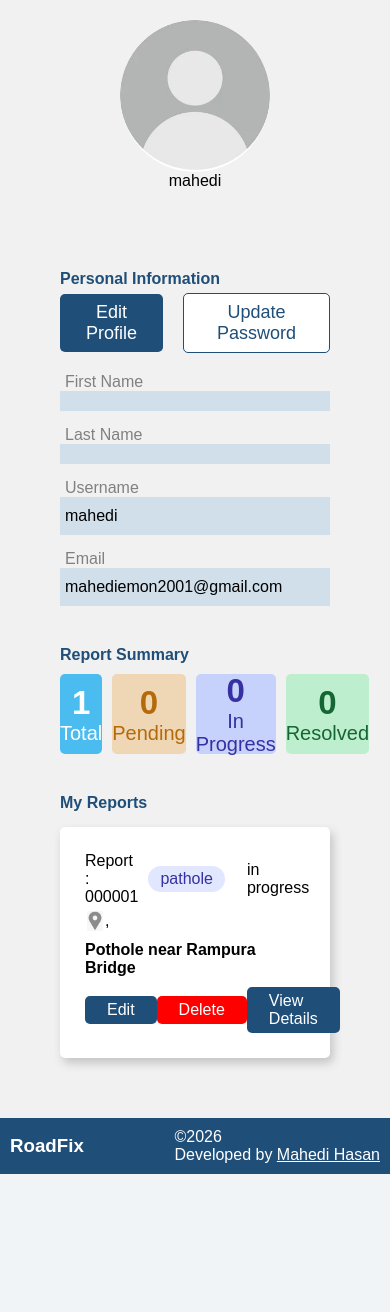
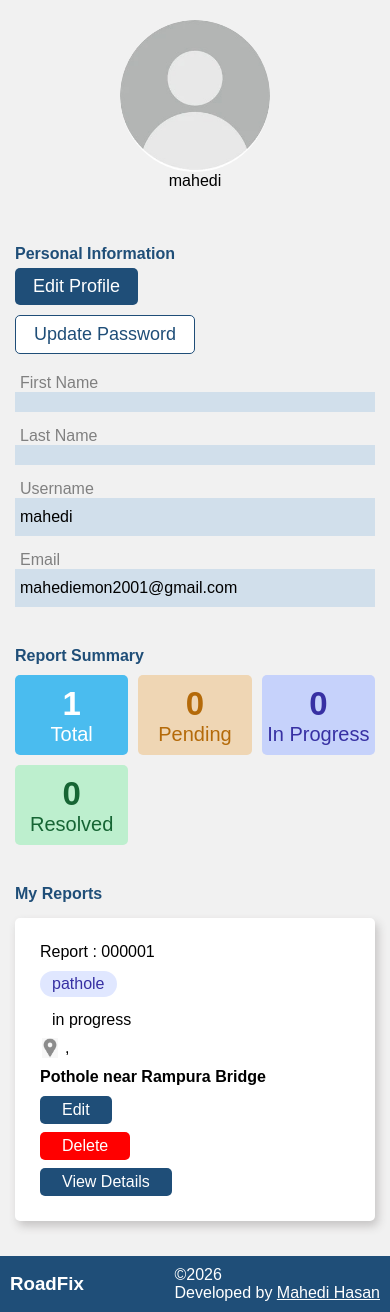
Before and after one commit to mahedi195/RoadFix-Dhaka-Road-Problem-Reporting-System, a Django app: page /accounts/myProfile/ in a window 390 px wide. Shown: the part 50-1362 px from the top of the page. Before the commit the page ends 1224 px from the top, so only its background shows below. Run offline with Django 5.2, Linux system fonts and the light colour scheme; a user stored in the database is signed in; data comes from the database, SQL or seed files in the repository.

Commit message:
edit profile responsive done

```diff
--- a/static/css/userProfile.css
+++ b/static/css/userProfile.css
@@ -61,15 +61,16 @@
      color: white;
  }
 
-.edit_and_password .editBtn:hover{
+ .edit_and_password .editBtn:hover {
      background-color: white;
      border: 1px solid #1F4E78;
 
  }
 
-.edit_and_password .editBtn:hover a{
+ .edit_and_password .editBtn:hover a {
      color: #1F4E78;
  }
+
  .personalInformationText p {
      margin-bottom: 5px;
      margin-top: 20px;
@@ -102,6 +103,7 @@
      height: 20px;
      object-fit: contain;
      margin-bottom: 0px;
+     margin-right: 5px;
  }
 
  .issue_status {
@@ -398,3 +400,76 @@
      border: 1px solid #1F4E78;
 
  }
+
+
+ @media screen and (max-width:800px) {
+     .personalInfo_and_cart {
+         padding: 15px;
+         width: 100%;
+     }
+
+
+     .block .val {
+         flex-wrap: nowrap;
+     }
+ }
+
+
+
+ @media screen and (max-width:468px) {
+     .edit_and_password {
+         display: flex;
+         flex-direction: column;
+         /* width: 100%; */
+         align-items: flex-start;
+         gap: 10px;
+     }
+
+ }
+
+ @media screen and (max-width:490px) {
+     .reportBox {
+         display: grid;
+         align-items: center;
+         grid-template-columns: repeat(3, 1fr);
+
+     }
+ }
+
+
+
+ @media screen and (max-width:375px) {
+     .reportBox {
+         display: grid;
+         align-items: center;
+         grid-template-columns: repeat(2, 1fr);
+
+     }
+ }
+
+
+ @media screen and (max-width:270px) {
+     .reportBox {
+         display: grid;
+         align-items: center;
+         grid-template-columns: repeat(1, 1fr);
+
+     }
+ }
+
+
+ @media screen and (max-width:390px) {
+     .issue_status {
+         display: flex;
+         flex-direction: column;
+         align-items: flex-start;
+
+     }
+
+     .edit_delete_viewDetils_button {
+         display: flex;
+         flex-direction: column;
+         align-items: flex-start;
+         gap: 8px;
+     }
+ }
--- a/templates/updatePassword.html
+++ b/templates/updatePassword.html
@@ -5,7 +5,7 @@
 <head>
     <meta charset="UTF-8">
     <meta name="viewport" content="width=device-width, initial-scale=1.0">
-    <title>Document</title>
+    <title>Update password</title>
 
     <link rel="stylesheet" href="{% static 'css/updatePassword.css' %}">
 
--- a/templates/userProfile.html
+++ b/templates/userProfile.html
@@ -7,7 +7,7 @@
     <meta charset="UTF-8">
     <meta name="viewport" content="width=device-width, initial-scale=1.0">
     <link rel="stylesheet" href="{% static 'css/userProfile.css' %}">
-    <title>My Profile</title>
+    <title>{{user.username}} Profile</title>
 
     <style>
 
```
Also changed, not shown: static/css/editProfile.css (+23 -1 lines), static/css/reportForm.css (+30 -0 lines), static/css/updatePassword.css (+26 -0 lines), templates/editProfile.html (+6 -4 lines). Lines whose indentation alone changed are shown as unchanged.
